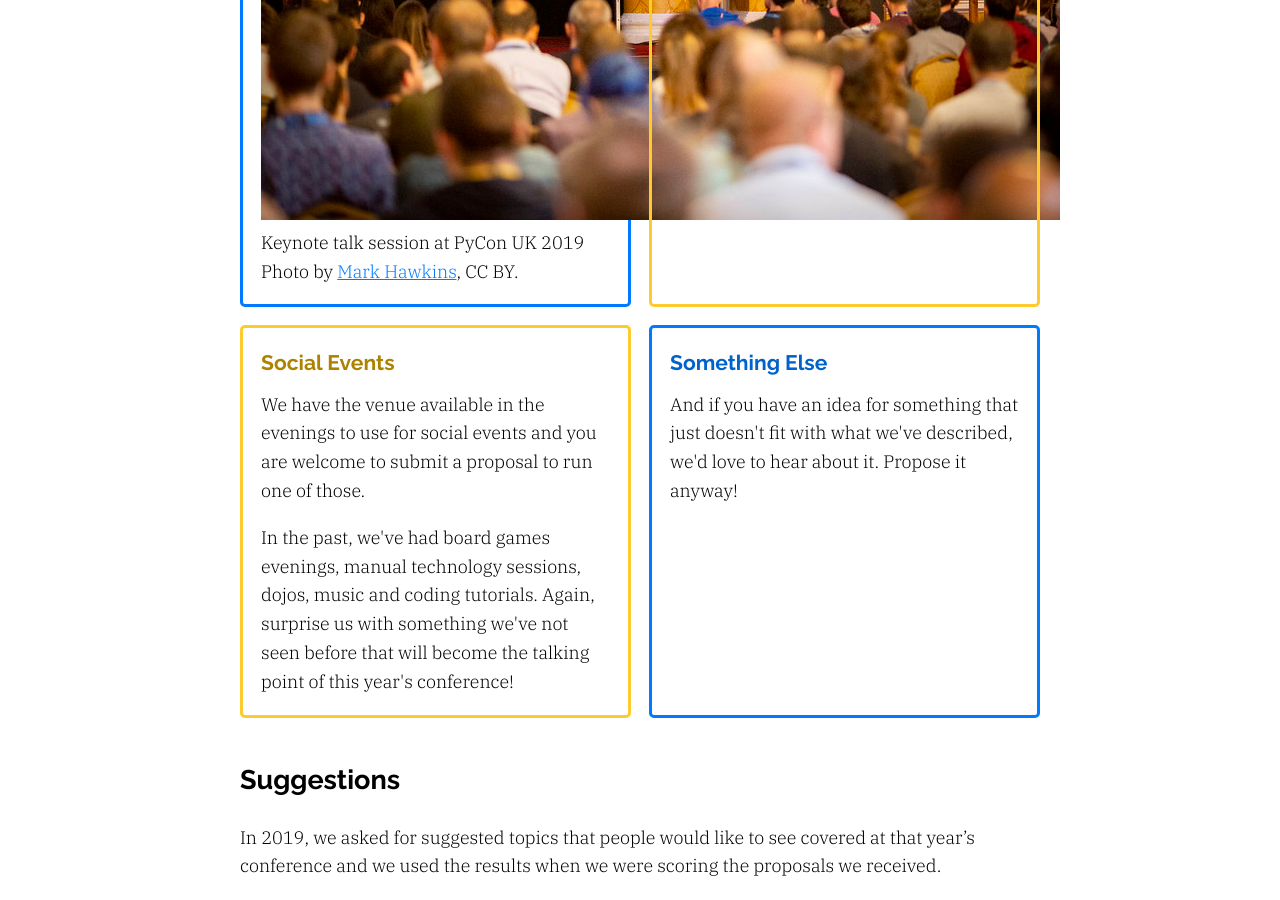
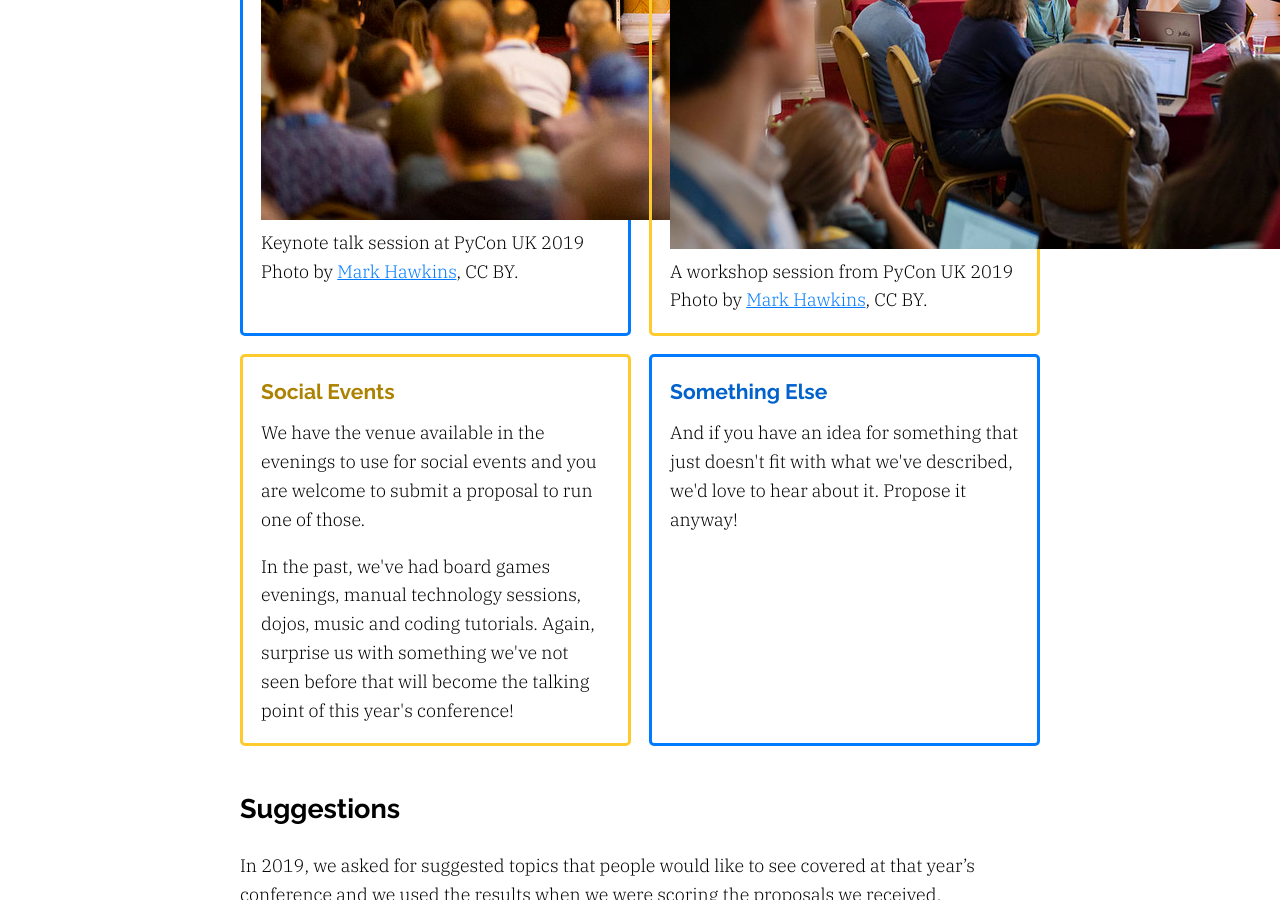
Before and after one commit to PyconUK/2020.pyconuk.org, a Jekyll site: the page built from src/cfp.md, in a window 1280 px wide and 900 px high, scrolled down 1692 px. Built offline with Jekyll 4.4.1, drawn with Linux system fonts in a browser that asks for light colours.

Commit message:
Add image for freestyle session

```diff
--- a/src/cfp.md
+++ b/src/cfp.md
@@ -37,11 +37,16 @@ On our [schedule](https://pretalx.com/pycon-uk-2020/schedule/), we have **Talk**
 
   <div class="box box_right box_yellow">
     <h3>Freestyle Sessions</h3>
-
     <p>Freestyle sessions are 90 minutes long in a room with chairs arranged around circular tables. There is also a projector and screen for you to plug into your laptop if you need. The audiences are typically smaller for freestyle sessions and the rooms have capacity for around 30 people.</p>
     <p>It's entirely up to you how you choose to use the room. Typical proposals are to run workshops or tutorials, deliver in-depth talks that won't fit into a 30 minute slot or lead discussions but you're more than welcome to propose something else entirely that we've never seen before.</p>
     <p>You may also request to run your event over more than one session. This effectively means that the room is yours for the day to use as you see fit.</p>
     <p>Freestyle sessions are not filmed.</p>
+    <img src="/images/workshop.jpg" alt="A workshop session from PyCon UK 2019 showing people working at a table and a workshop leader talking in front of a projector screen">
+    <figcaption>
+      A workshop session from PyCon UK 2019
+      Photo by <a href="https://www.flickr.com/photos/152472562@N06/37919454202/">Mark Hawkins</a>, CC BY.
+    </figcaption>
+
   </div>
 </div>
 
```
Also changed, not shown: src/images/workshop.jpg (added).
